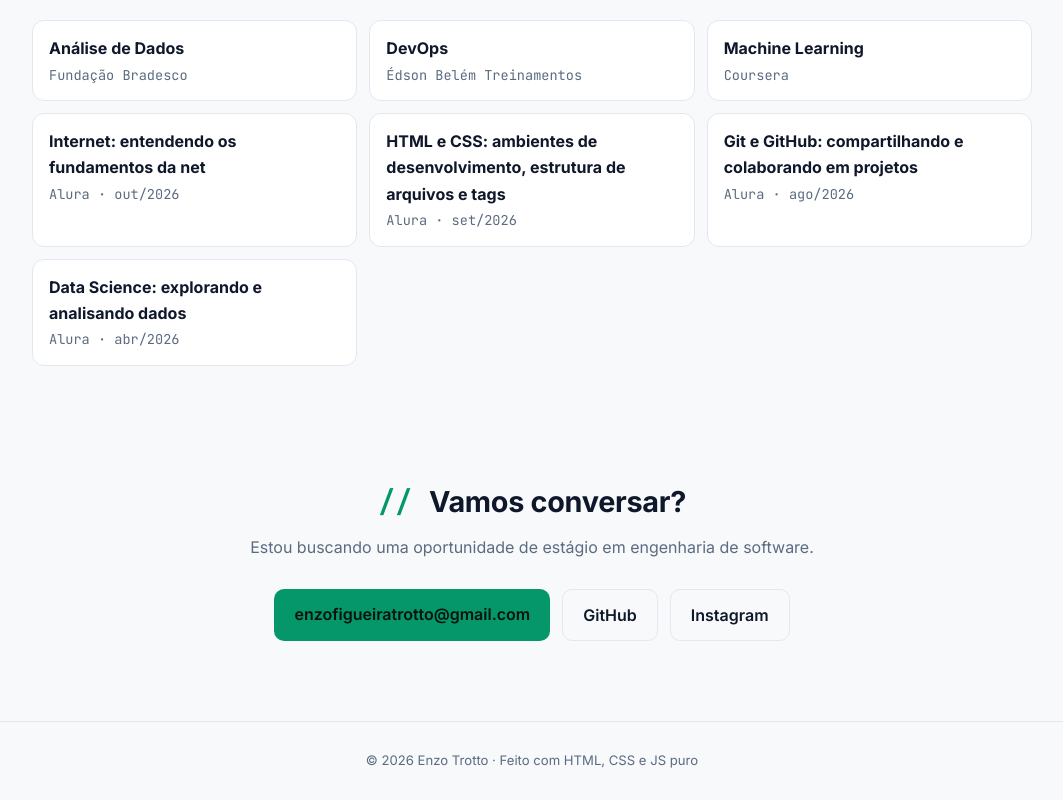
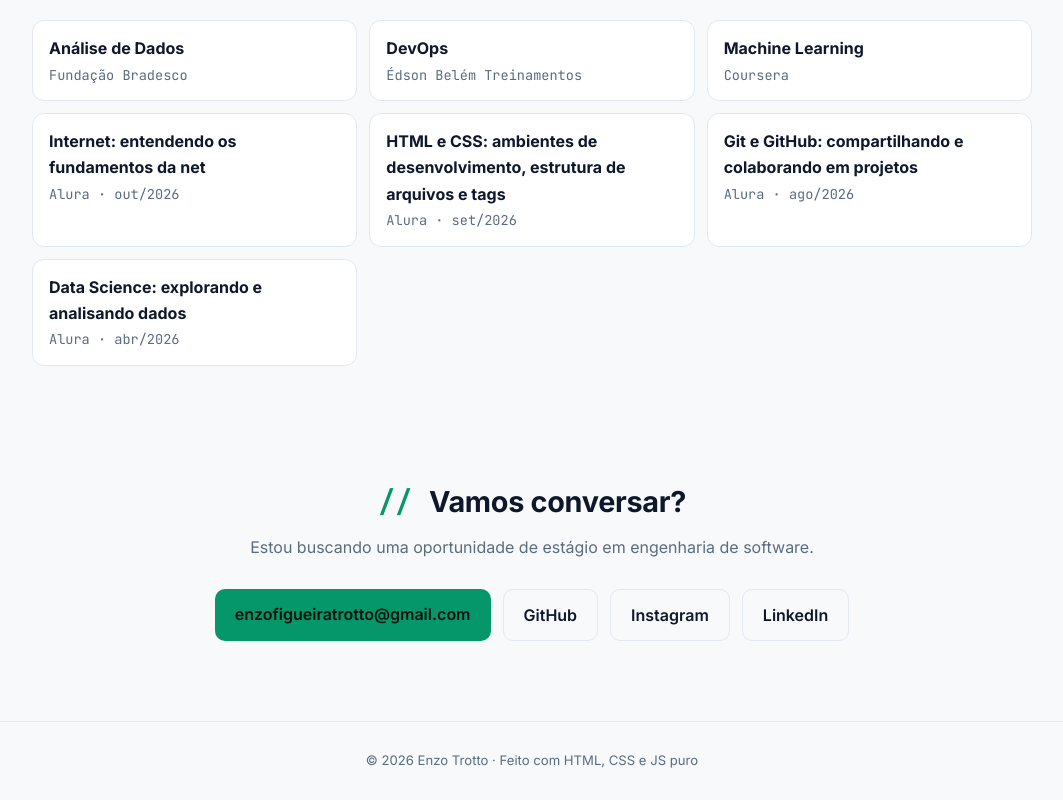
Before and after one commit to eftrotto/Portifolio-EFT, a plain HTML site: page index.html in a window 1280 px wide. Shown: the part 4119-4919 px from the top of the page, without its empty margins (108-1171 px from the left). Drawn offline with Linux system fonts and the light colour scheme.

Commit message:
feat: link do LinkedIn

```diff
--- a/index.html
+++ b/index.html
@@ -153,7 +153,7 @@
         <a class="btn" href="mailto:enzofigueiratrotto@gmail.com">enzofigueiratrotto@gmail.com</a>
         <a class="btn ghost" href="https://github.com/eftrotto" target="_blank" rel="noopener">GitHub</a>
         <a class="btn ghost" href="https://www.instagram.com/devzin1" target="_blank" rel="noopener">Instagram</a>
-        <!-- TODO: adicionar link do LinkedIn -->
+        <a class="btn ghost" href="https://www.linkedin.com/in/enzotrotto" target="_blank" rel="noopener">LinkedIn</a>
       </div>
     </section>
   </main>
```
